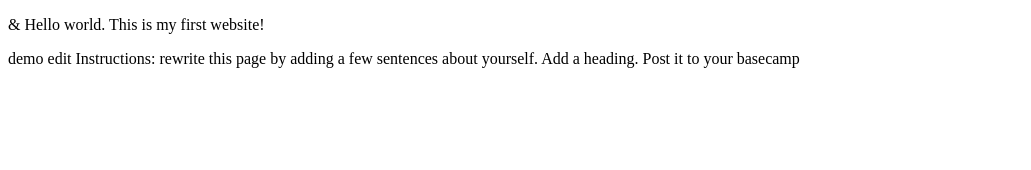
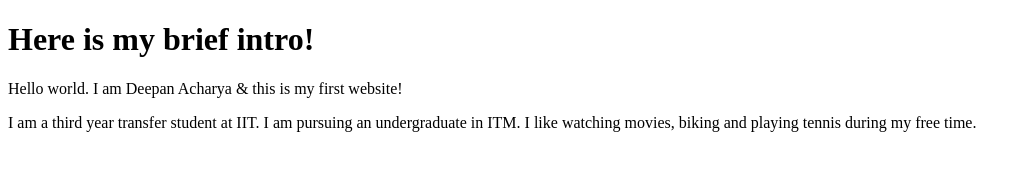
Before and after one commit to hitchhacker18/lab1example, a plain HTML site: page index.html in a window 1280 px wide. Shown: the whole page, without its empty margins (0-1031 px from the left). Drawn offline with Linux system fonts and the light colour scheme.

Commit message:
Update index.html

```diff
--- a/index.html
+++ b/index.html
@@ -5,7 +5,8 @@
 	<title>ITMD-361 Internet Technologies and Web Design</title>
 </head>
 <body>
-  <p>&amp; Hello world. This is my first website!</p>
-  <p>demo edit Instructions: rewrite this page by adding a few sentences about yourself. Add a heading. Post it to your basecamp</p>
+  <h1>Here is my brief intro!</h1>
+  <p>Hello world. I am Deepan Acharya &amp this is my first website!</p>
+  <p> I am a third year transfer student at IIT. I am pursuing an undergraduate in ITM. I like watching movies, biking and playing tennis during my free time.</p>
 </body>
 </html>
```
